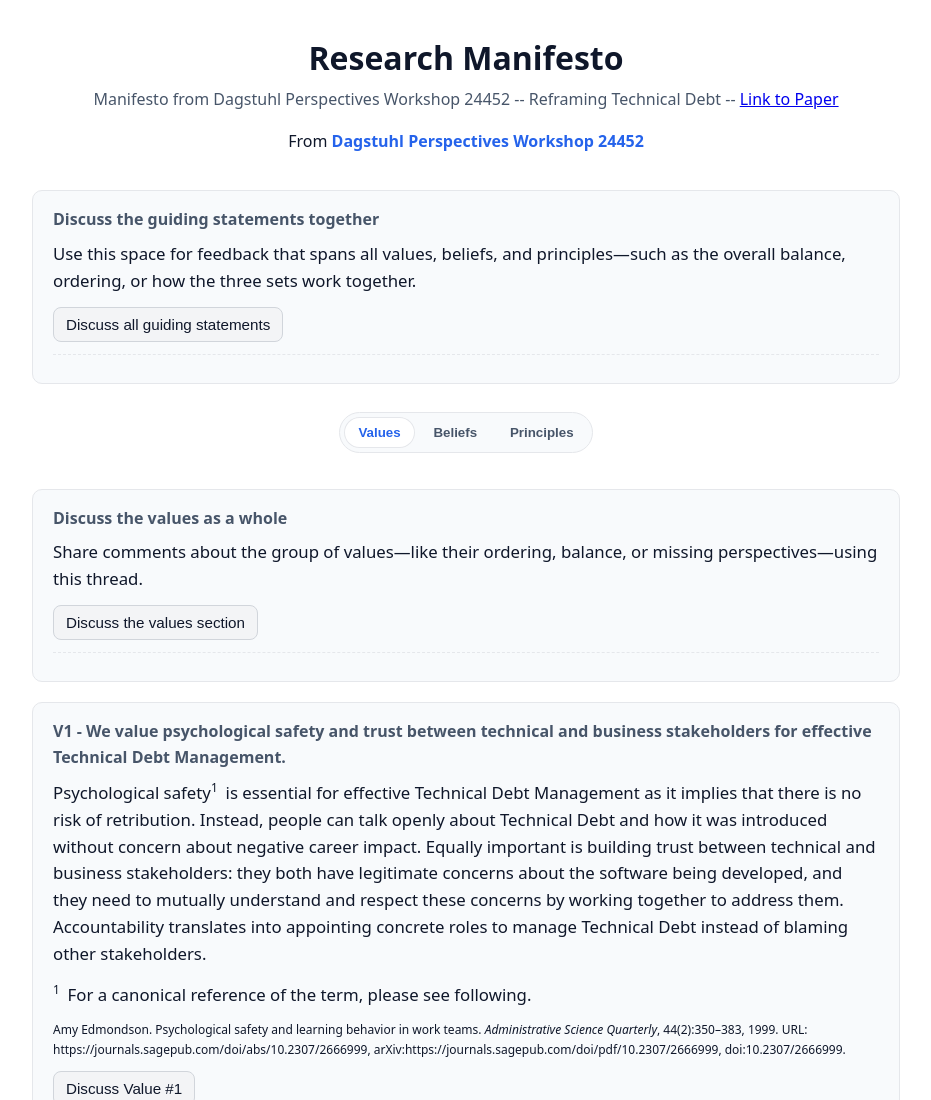
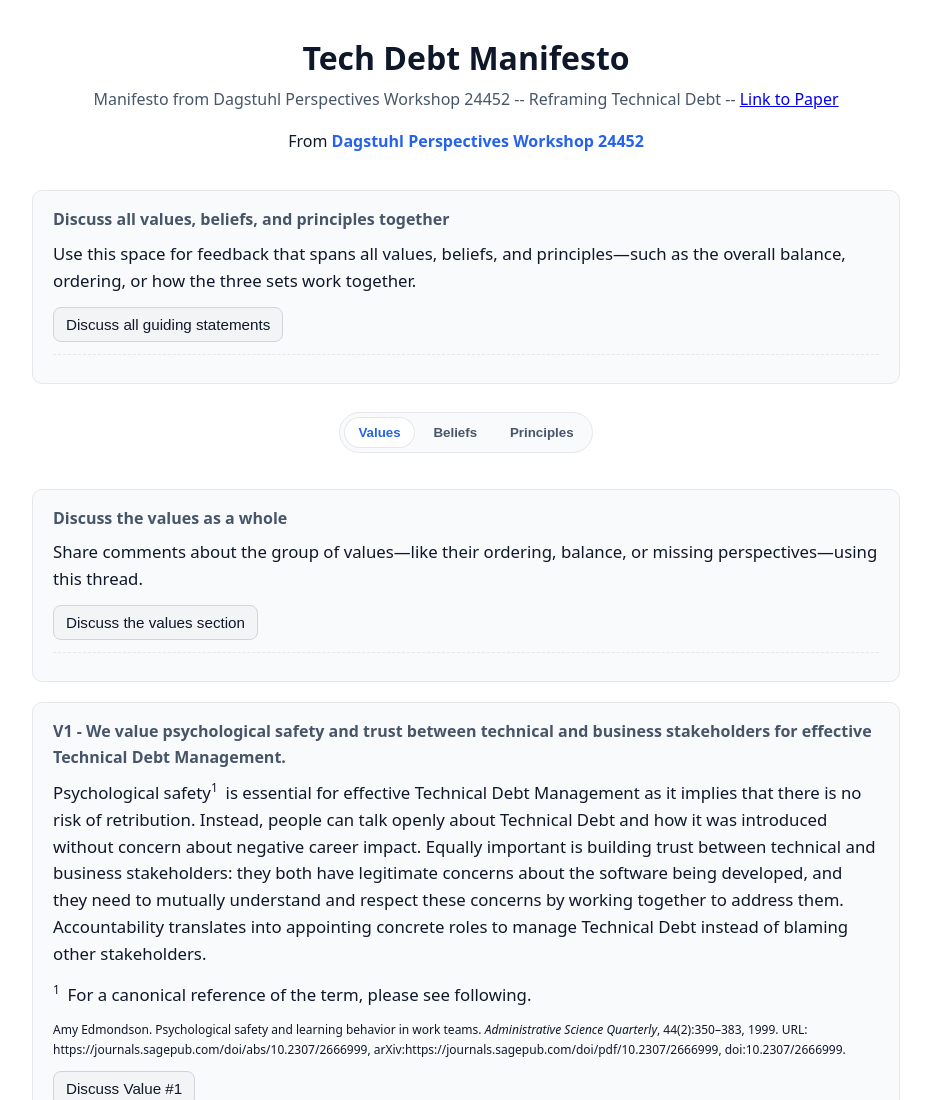
Before and after one commit to TechDebtManifesto/techdebtmanifesto.github.io, a plain HTML site: page index.html in a window 1280 px wide. Shown: the top 1100 px of the page, without its empty margins (174-1105 px from the left). Drawn offline with Linux system fonts and the light colour scheme.

Commit message:
Title change, Guiding Statements title change, text fixes

```diff
--- a/index.html
+++ b/index.html
@@ -5,14 +5,14 @@
   <meta charset="UTF-8" />
   <meta name="viewport" content="width=device-width, initial-scale=1.0" />
   <meta name="color-scheme" content="light dark" />
-  <title>Research Manifesto</title>
+  <title>Tech Debt Manifesto</title>
   <link rel="stylesheet" href="styles.css" />
 </head>
 
 <body>
 
   <header class="site-header">
-    <h1>Research Manifesto</h1>
+    <h1>Tech Debt Manifesto</h1>
     <p class="tagline">Manifesto from Dagstuhl Perspectives Workshop 24452 -- Reframing Technical Debt -- <a
         target="_blank" href=https://arxiv.org/abs/2505.13009>Link to Paper</a></p>
 
@@ -22,7 +22,7 @@
 
   <main class="content" id="content">
     <section class="paragraph" data-paragraph="Guiding Statements – Overall">
-      <h2>Discuss the guiding statements together</h2>
+      <h2>Discuss all values, beliefs, and principles together</h2>
       <p>
         Use this space for feedback that spans all values, beliefs, and principles—such as the overall balance,
         ordering, or how the three sets work together.
@@ -93,7 +93,7 @@
         <section class="paragraph" id="p3" data-paragraph="Value 3 – Transparency & Explainability">
           <h2>V3 - We value transparency, explainability, and replicability in the identification, measurement, and prioritization of Technical Debt.</h2>
           <p>
-            The methods by which Technical Debt is identified, measured, and prioritized should not be obscured behind complicated tooling, esoteric rules, and undisclosed data sets. Instead, Technical Debt items should be traced to specific data sources, where measurement and prioritization rules should be open and explainable to all stakeholders
+            The methods by which Technical Debt is identified, measured, and prioritized should not be obscured behind complicated tooling, esoteric rules, and undisclosed data sets. Instead, Technical Debt items should be traced to specific data sources, where measurement and prioritization rules should be open and explainable to all stakeholders.
           </p>
           <div class="paragraph-actions">
             <button class="discuss-btn" type="button">Discuss Value #3</button>
@@ -289,8 +289,7 @@
         <section class="paragraph" id="p8" data-paragraph="Principle 8 – Purpose-Built Benchmarks">
           <h2>P8 - Develop Fit-for-Purpose Technical Debt Benchmarks.</h2>
           <p>
-            We consider that purpose-built Technical Debt benchmarks (i.e., standardized tests) are significantly distinct from classical static code analysis benchmarks. Such purpose-built Technical Debt benchmarks should not only focus on what can be easily extracted with current tools but also cover contextual factors as well as architectural concepts that are important for the identification and prioritization of Technical Debt. There is a benefit to defining different benchmarks for Technical Debt based on the purpose, such as governance, tool comparison, or application domains, the inclusion of diverse software artifacts, and a variety of development contexts. This will not only boost appropriate tool development, but
-it will also assist practitioners in adopting tools.
+            We consider that purpose-built Technical Debt benchmarks (i.e., standardized tests) are significantly distinct from classical static code analysis benchmarks. Such purpose-built Technical Debt benchmarks should not only focus on what can be easily extracted with current tools but also cover contextual factors as well as architectural concepts that are important for the identification and prioritization of Technical Debt. There is a benefit to defining different benchmarks for Technical Debt based on the purpose, such as governance, tool comparison, or application domains, the inclusion of diverse software artifacts, and a variety of development contexts. This will not only boost appropriate tool development, but it will also assist practitioners in adopting tools.
           </p>
           <div class="paragraph-actions">
             <button class="discuss-btn" type="button">Discuss Principle #8</button>
```
